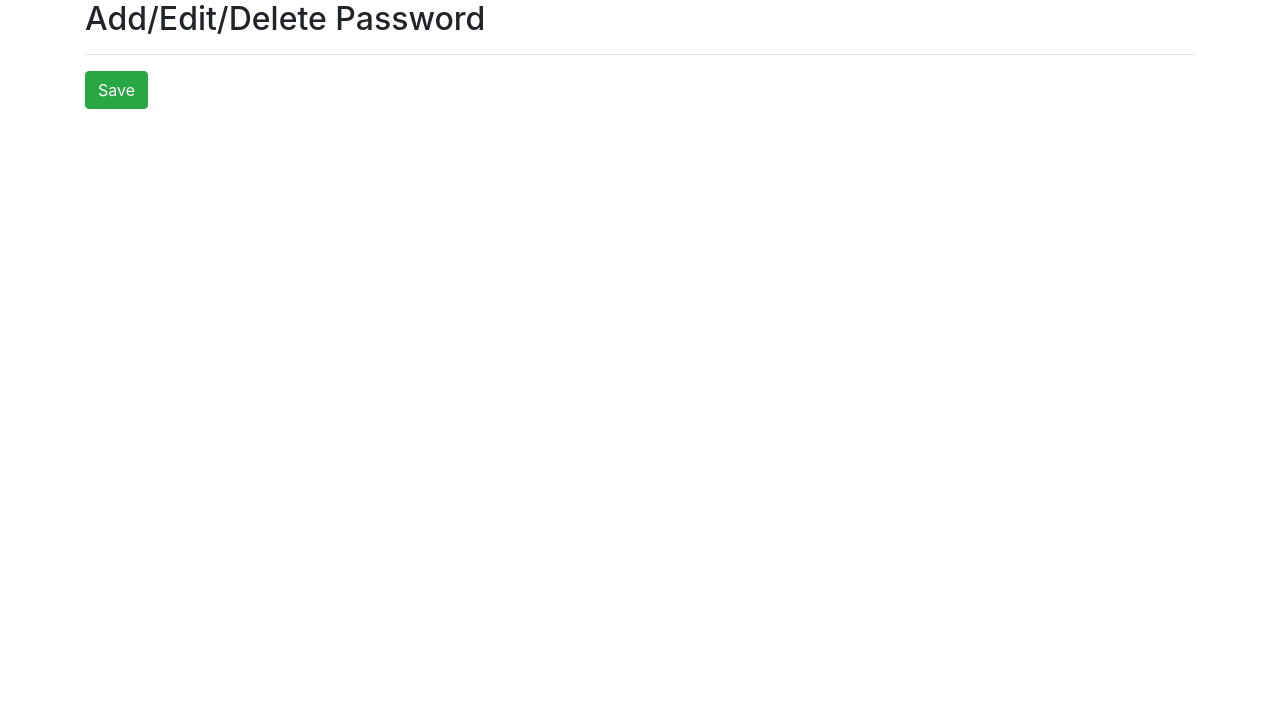
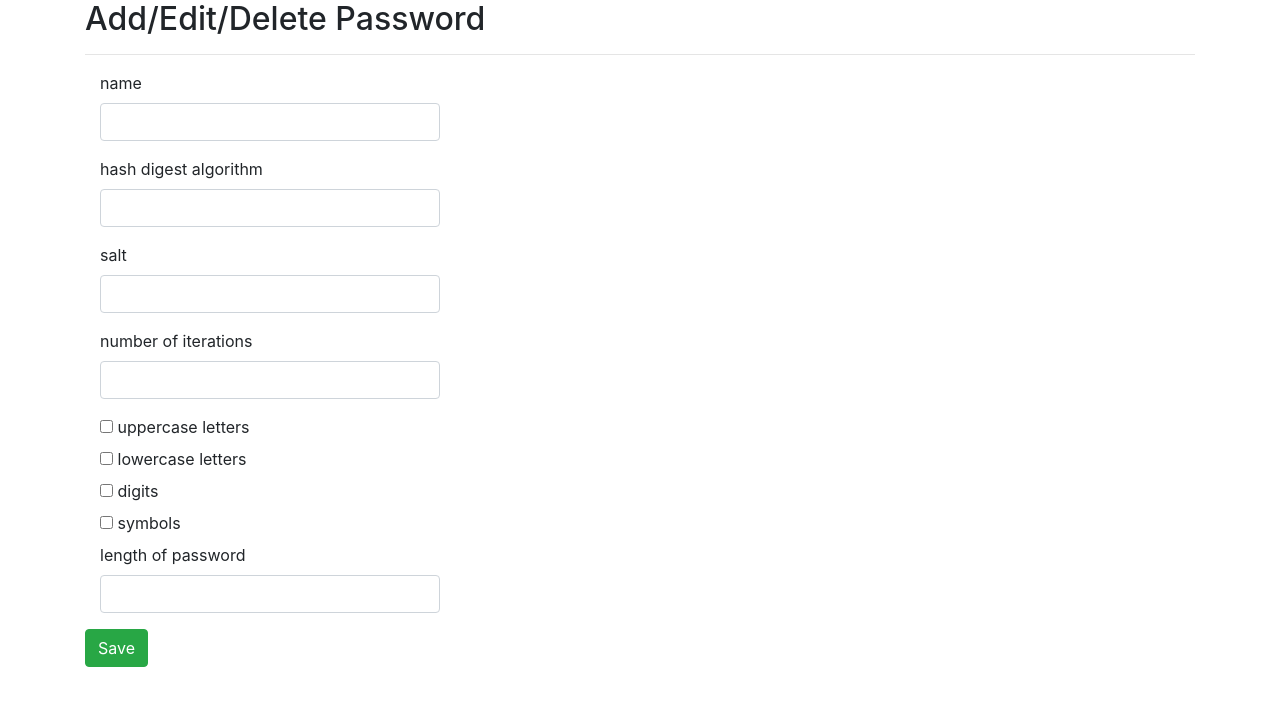
Before and after one commit to spikoc/stateless-password-manager, a Flask app: page /matrix/edit in a window 1280 px wide. Shown: the top 706 px of the page. Run offline with Flask 2, Linux system fonts and the light colour scheme; parts of the project's set-up code (start-up, migrations or seed data) failed here and were passed over; some libraries are stand-ins or nearby versions.

Commit message:
Add a first mockup of matrix form

```diff
--- a/project/config.py
+++ b/project/config.py
@@ -11,7 +11,7 @@ BASEDIR = os.path.abspath(os.path.dirname(__file__))
 class BaseConfig:
     """Base Configuration"""
 
-    APP_NAME = os.getenv('APP_NAME', 'stateless-matrix-manager')
+    APP_NAME = os.getenv('APP_NAME', 'stateless-password-manager')
     DEBUG_TB_ENABLED = False
     SECRET_KEY = os.getenv('SECRET_KEY', '77c84dc23ad11ebd1e78e80acf73ce8a')
     WTF_CSRF_ENABLED = False
--- a/project/matrix/forms.py
+++ b/project/matrix/forms.py
@@ -2,8 +2,18 @@
     TODO: add module docstring
 """
 from flask_wtf import FlaskForm
+from wtforms import BooleanField, IntegerField, StringField
 
 
 class EditForm(FlaskForm):
-    """"""
-    pass
+    """TODO: add class docstring"""
+
+    name = StringField('name')
+    algorithm = StringField('hash digest algorithm')
+    salt = StringField('salt')
+    iterations = IntegerField('number of iterations')
+    uppercase = BooleanField('uppercase letters')
+    lowercase = BooleanField('lowercase letters')
+    digits = BooleanField('digits')
+    symbols = BooleanField('symbols')
+    length = IntegerField('length of password')
--- a/project/matrix/views.py
+++ b/project/matrix/views.py
@@ -3,7 +3,9 @@
 """
 # pylint: disable=invalid-name
 
+from binascii import hexlify
 from flask import Blueprint, redirect, render_template, request, url_for
+from hashlib import pbkdf2_hmac
 
 from project.matrix.forms import EditForm
 
@@ -33,6 +35,18 @@ def edit():
     """TODO: add function docstring"""
     form = EditForm(request.form)
     if form.validate_on_submit():
+        print(
+            hexlify(
+                pbkdf2_hmac(
+                    form.algorithm.data,
+                    'password'.encode('utf-8'),
+                    form.salt.data.encode('utf-8'),
+                    form.iterations.data,
+                    dklen=form.length.data
+                )
+            )
+        )
+
         return redirect(url_for('matrix.index'))
 
     return render_template('matrix/edit.html', form=form)
--- a/project/templates/matrix/edit.html
+++ b/project/templates/matrix/edit.html
@@ -1,4 +1,6 @@
 {% extends "_layout.html" %}
+{% import "bootstrap/wtf.html" as wtf %}
+
 {% block title %} Edit {% endblock %}
 {% block content %}
 <div>
@@ -6,6 +8,18 @@
     <hr />
 
     <form class="form" role="form" method="post" action="">
+        <div class="col-lg-4 col-sm-4">
+            {{ wtf.form_field(form.name) }}
+            {{ wtf.form_field(form.algorithm) }}
+            {{ wtf.form_field(form.salt) }}
+            {{ wtf.form_field(form.iterations) }}
+            {{ wtf.form_field(form.uppercase) }}
+            {{ wtf.form_field(form.lowercase) }}
+            {{ wtf.form_field(form.digits) }}
+            {{ wtf.form_field(form.symbols) }}
+            {{ wtf.form_field(form.length) }}
+        </div>
+
         <button class="btn btn-success" type="submit">Save</button>
     </form>
 </div>
--- a/requirements.txt
+++ b/requirements.txt
@@ -1,9 +1,12 @@
 astroid==2.3.0
 blinker==1.4
 Click==7.0
+dominate==2.4.0
 Flask==1.1.1
+Flask-Bootstrap==3.3.7.1
 Flask-DebugToolbar==0.10.1
 Flask-Testing==0.7.1
+Flask-WTF==0.14.2
 isort==4.3.21
 itsdangerous==1.1.0
 Jinja2==2.10.1
@@ -14,5 +17,7 @@ pylint==2.4.0
 python-dotenv==0.10.3
 six==1.12.0
 typed-ast==1.2.0
+visitor==0.1.3
 Werkzeug==0.16.0
 wrapt==1.11.2
+WTForms==2.2.1
```
